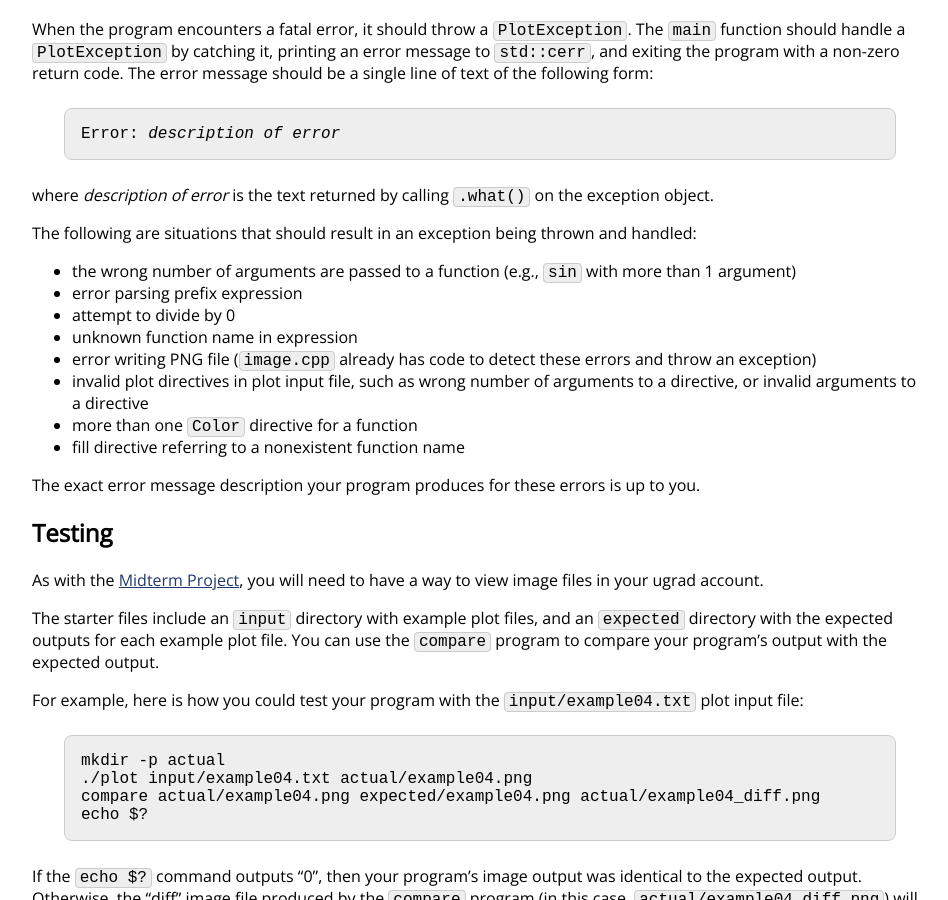
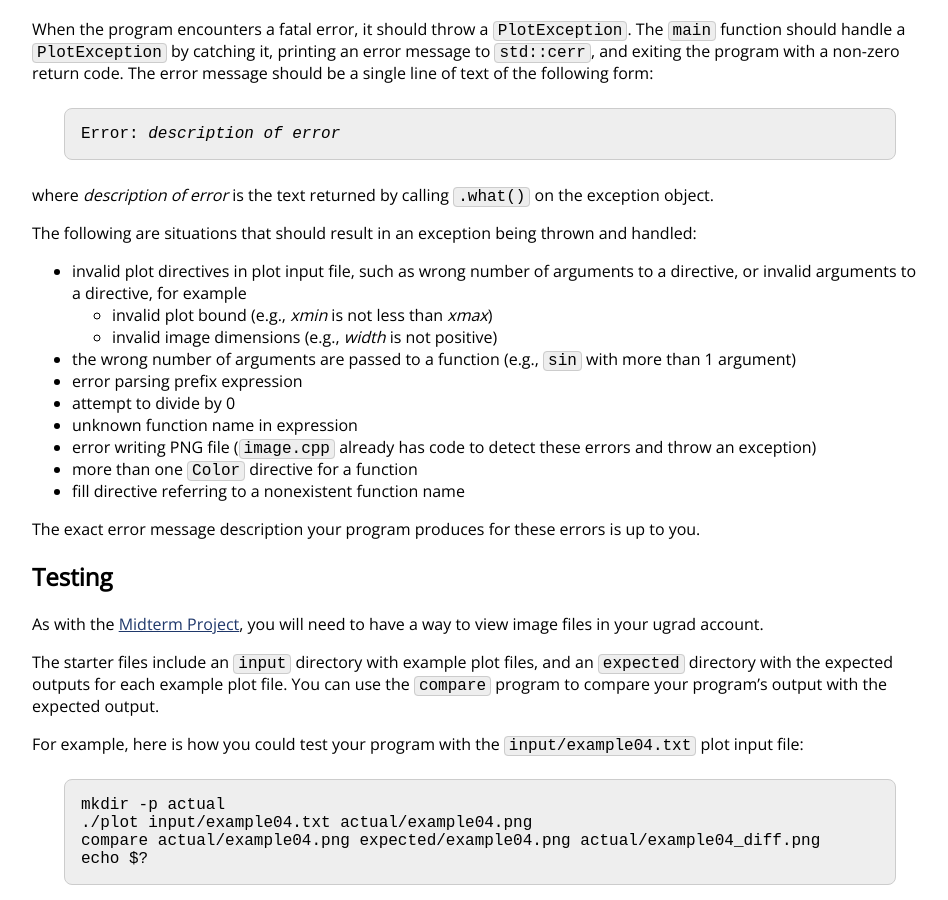
Before and after one commit to jhu-ip/cs220-summer22, a Jekyll site: the page built from assign/final.md, in a window 1280 px wide and 900 px high, scrolled down 9323 px. Shown: the whole window, without its empty margins (160-1108 px from the left). Built offline with Jekyll 4.4.1, drawn with Linux system fonts in a browser that asks for light colours; some web fonts are replaced; formulas are drawn with MathJax 3.

Commit message:
examples of invalid plot directive

```diff
--- a/assign/final.md
+++ b/assign/final.md
@@ -482,6 +482,11 @@ object.
 The following are situations that should result in an exception being thrown
 and handled:
 
+* invalid plot directives in plot input file, such as wrong
+  number of arguments to a directive, or invalid arguments to
+  a directive, for example
+  * invalid plot bound (e.g., *xmin* is not less than *xmax*)
+  * invalid image dimensions (e.g., *width* is not positive)
 * the wrong number of arguments are passed to a function
   (e.g., `sin` with more than 1 argument)
 * error parsing prefix expression
@@ -489,9 +494,6 @@ and handled:
 * unknown function name in expression
 * error writing PNG file (`image.cpp` already has code to detect
   these errors and throw an exception)
-* invalid plot directives in plot input file, such as wrong
-  number of arguments to a directive, or invalid arguments to
-  a directive
 * more than one `Color` directive for a function
 * fill directive referring to a nonexistent function name
 
```
